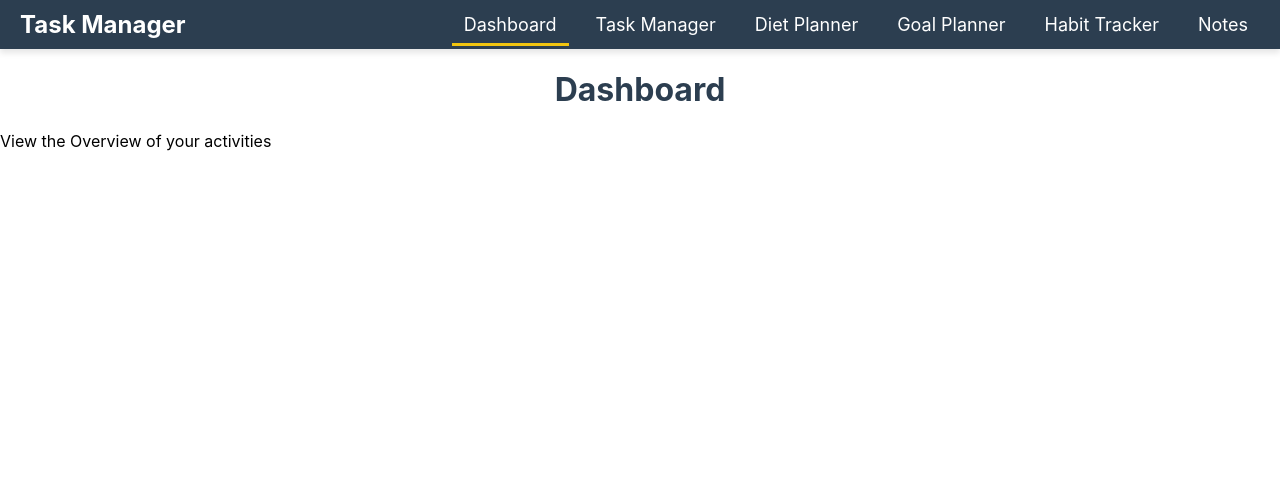
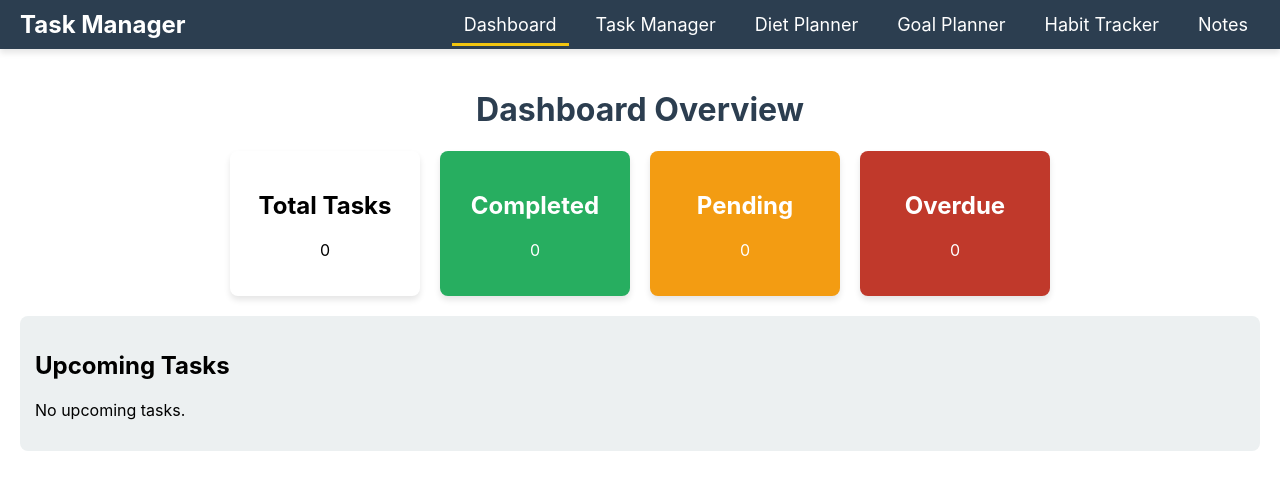
Before and after one commit to Abinaya-balu/Organizehub, a React (Create React App) app: page / in a window 1280 px wide. Shown: the top 490 px of the page. Built offline with nearby package versions, Linux system fonts and the light colour scheme.

Commit message:
Add Dashboard Feature

```diff
--- a/src/pages/Dashboard.js
+++ b/src/pages/Dashboard.js
@@ -1,12 +1,75 @@
 import React, { useEffect, useState } from "react";
 import "./Dashboard.css";
-function Dashboard() {
+
+const Dashboard = ({ tasks }) => {
+  const [taskSummary, setTaskSummary] = useState({
+    total: 0,
+    completed: 0,
+    pending: 0,
+    overdue: 0,
+    upcomingTasks: [],
+  });
+
+  useEffect(() => {
+    if (tasks) {
+      const completedTasks = tasks.filter((task) => task.completed).length;
+      const pendingTasks = tasks.filter((task) => !task.completed).length;
+      const overdueTasks = tasks.filter((task) => task.dueDate && new Date(task.dueDate) < new Date()).length;
+
+      const upcomingTasks = tasks
+        .filter((task) => task.dueDate && new Date(task.dueDate) >= new Date() && !task.completed)
+        .sort((a, b) => new Date(a.dueDate) - new Date(b.dueDate))
+        .slice(0, 5); // Display next 5 tasks
+
+      setTaskSummary({
+        total: tasks.length,
+        completed: completedTasks,
+        pending: pendingTasks,
+        overdue: overdueTasks,
+        upcomingTasks,
+      });
+    }
+  }, [tasks]);
+
   return (
-    <div>
-      <h1>Dashboard</h1>
-      <p>View the Overview of your activities</p>
+    <div className="dashboard">
+      <h1>Dashboard Overview</h1>
+
+      <div className="stats-container">
+        <div className="stat-box">
+          <h2>Total Tasks</h2>
+          <p>{taskSummary.total}</p>
+        </div>
+        <div className="stat-box completed">
+          <h2>Completed</h2>
+          <p>{taskSummary.completed}</p>
+        </div>
+        <div className="stat-box pending">
+          <h2>Pending</h2>
+          <p>{taskSummary.pending}</p>
+        </div>
+        <div className="stat-box overdue">
+          <h2>Overdue</h2>
+          <p>{taskSummary.overdue}</p>
+        </div>
+      </div>
+
+      <div className="upcoming-tasks">
+        <h2>Upcoming Tasks</h2>
+        {taskSummary.upcomingTasks.length > 0 ? (
+          <ul>
+            {taskSummary.upcomingTasks.map((task) => (
+              <li key={task.id}>
+                <strong>{task.text}</strong> - Due: {new Date(task.dueDate).toLocaleDateString()}
+              </li>
+            ))}
+          </ul>
+        ) : (
+          <p>No upcoming tasks.</p>
+        )}
+      </div>
     </div>
   );
-}
+};
 
 export default Dashboard;
```
